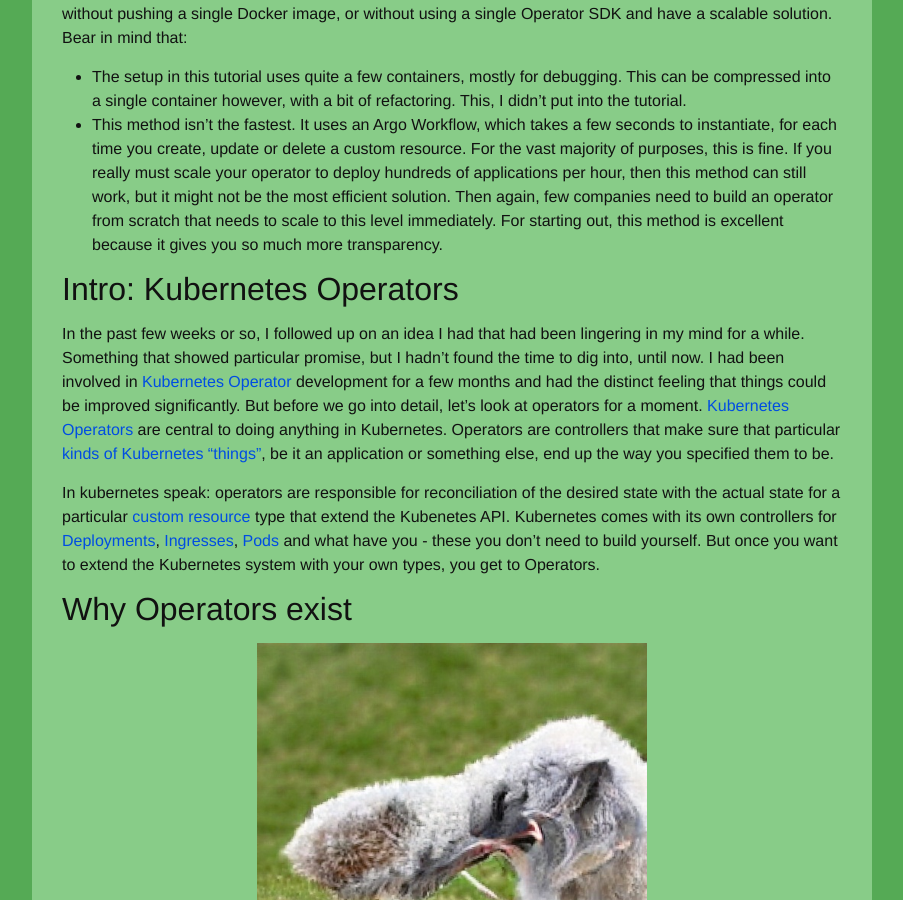
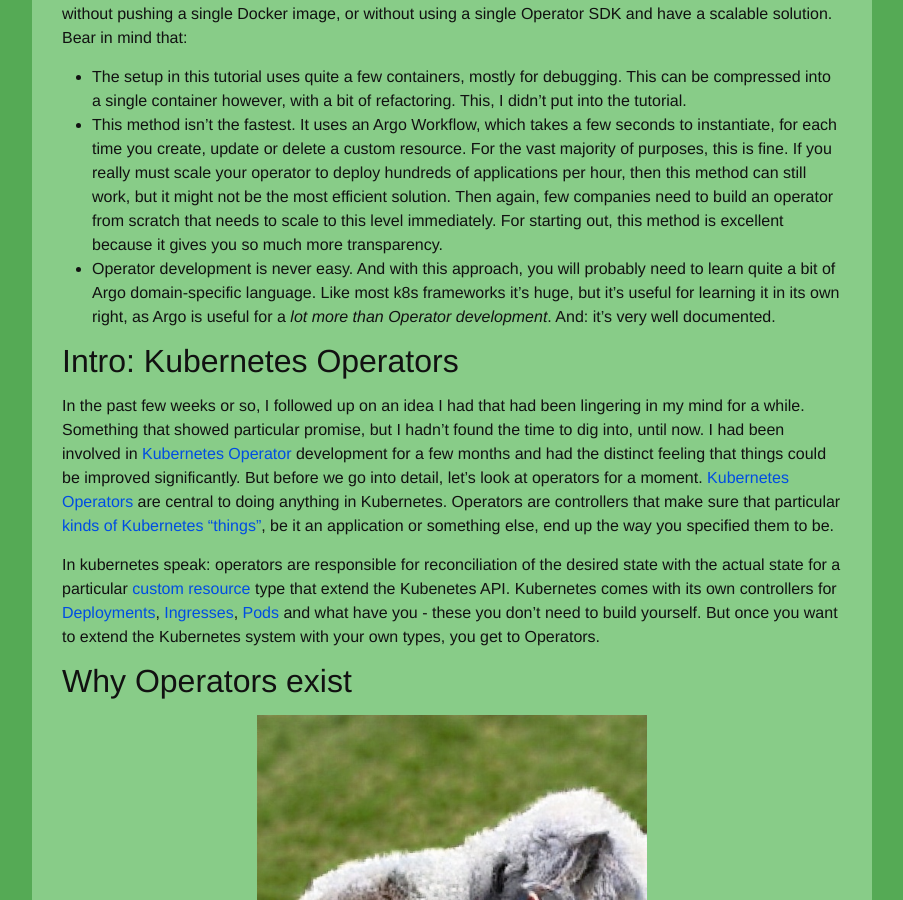
Before and after one commit to reinvantveer/reinvantveer.github.io, a Jekyll site: the page built from _posts/2022-01-29-easier-operator.md, in a window 1280 px wide and 900 px high, scrolled down 1161 px. Shown: the whole window, without its empty margins (188-1091 px from the left). Built offline with Jekyll 4.4.1, drawn with Linux system fonts in a browser that asks for light colours; comment, search, counter and statistics services are not loaded.

Commit message:
add Argo learning curve as downside
Signed-off-by: reinvantveer <reinvantveer@gmail.com>

```diff
--- a/_posts/2022-01-29-easier-operator.md
+++ b/_posts/2022-01-29-easier-operator.md
@@ -37,6 +37,9 @@ single Docker image, or without using a single Operator SDK and have a scalable
   scale your operator to deploy hundreds of applications per hour, then this method can still work, but it might not be
   the most efficient solution. Then again, few companies need to build an operator from scratch that needs to scale to
   this level immediately. For starting out, this method is excellent because it gives you so much more transparency.
+- Operator development is never easy. And with this approach, you will probably need to learn quite a bit of Argo
+  domain-specific language. Like most k8s frameworks it's huge, but it's useful for learning it in its own right, as
+  Argo is useful for a _lot more than Operator development_. And: it's very well documented.
 
 ## Intro: Kubernetes Operators
 
```
